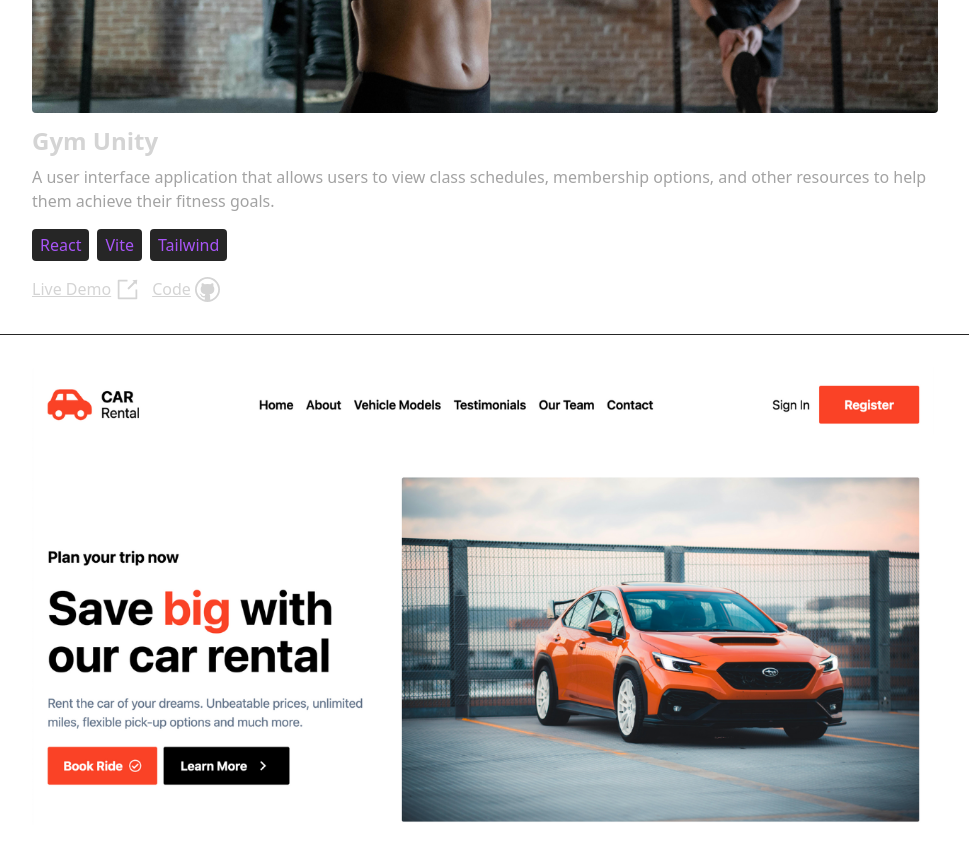
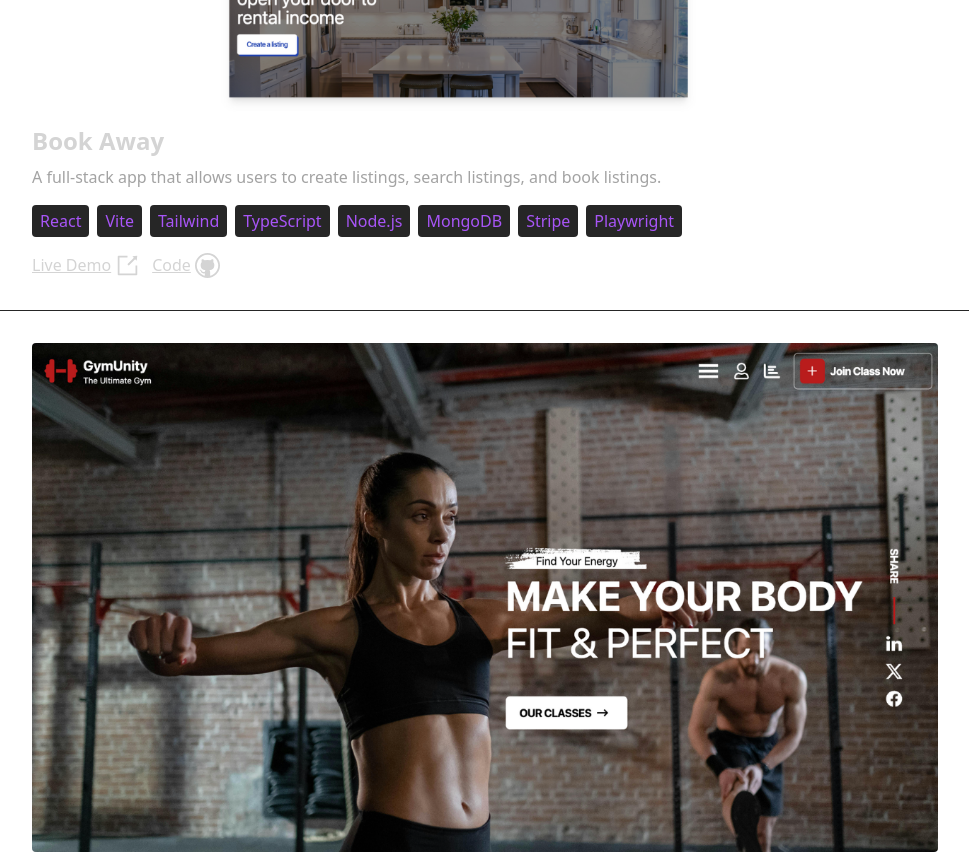
Before and after one commit to joseph-lang7/portfolio, a React (Vite) app: page / in a window 1280 px wide. Shown: the part 2480-3334 px from the top of the page, without its empty margins (155-1124 px from the left). Built offline with nearby package versions, Linux system fonts and the light colour scheme.

Commit message:
Add book away project

```diff
--- a/src/constants/index.js
+++ b/src/constants/index.js
@@ -2,6 +2,7 @@ import carRental from "/project-images/car-rental.png";
 import gymUnity from "/project-images/gym-unity.png";
 import hotel from "/project-images/hotel.png";
 import recipe from "/project-images/recipe.png";
+import bookAway from "/project-images/book-away.png";
 
 export const HERO_TEXT =
   "I am a passionate full stack engineer from California. I have honed my skills in front-end technologies like React and Next.js, as well as back-end technologies like Node.js, MySQL, and MongoDB.";
@@ -11,11 +12,29 @@ export const ABOUT_TEXT =
 
 export const PROJECTS = [
   {
+    title: "Book Away",
+    image: bookAway,
+    description:
+      "A full-stack app that allows users to create listings, search listings, and book listings.",
+    technologies: [
+      "React",
+      "Vite",
+      "Tailwind",
+      "TypeScript",
+      "Node.js",
+      "MongoDB",
+      "Stripe",
+      "Playwright",
+    ],
+    liveDemo: { title: "Live Demo", href: "https://bookaway-jl.netlify.app/" },
+    repo: { title: "Code", href: "https://github.com/joseph-lang7/Book-Away" },
+  },
+  {
     title: "Gym Unity",
     image: gymUnity,
     description:
       "A user interface application that allows users to view class schedules, membership options, and other resources to help them achieve their fitness goals.",
-    technologies: ["React", "Vite", "Tailwind"],
+    technologies: ["React", "Vite", "Tailwind", "JavaScript"],
     liveDemo: { title: "Live Demo", href: "https://gymunity-jl.netlify.app/" },
     repo: { title: "Code", href: "https://github.com/joseph-lang7/Gym-Unity" },
   },
@@ -24,7 +43,7 @@ export const PROJECTS = [
     image: carRental,
     description:
       "A user interface application that allows users to rent, search, compare, and reserve cars.",
-    technologies: ["React", "Vite", "Tailwind"],
+    technologies: ["React", "Vite", "Tailwind", "JavaScript"],
     liveDemo: { title: "Live Demo", href: "https://carrental-jl.netlify.app/" },
     repo: { title: "Code", href: "https://github.com/joseph-lang7/Car-Rental" },
   },
@@ -33,7 +52,7 @@ export const PROJECTS = [
     image: hotel,
     description:
       "A user interface application that allows users to book hotels and view hotel rooms and amenities.",
-    technologies: ["Next.js", "Tailwind"],
+    technologies: ["Next.js", "Tailwind", "JavaScript"],
     liveDemo: { title: "Live Demo", href: "https://hotel-jl.netlify.app/" },
     repo: { title: "Code", href: "https://github.com/joseph-lang7/Hotel" },
   },
@@ -42,7 +61,14 @@ export const PROJECTS = [
     image: recipe,
     description:
       "A full-stack app that allows users to log in/sign up and view, create, and save recipes.",
-    technologies: ["React", "Tailwind", "Express", "Node.js", "MongoDB"],
+    technologies: [
+      "React",
+      "Tailwind",
+      "Express",
+      "Node.js",
+      "MongoDB",
+      "JavaScript",
+    ],
     liveDemo: { title: "Live Demo", href: "https://recipe-jl.netlify.app/" },
     repo: { title: "Code", href: "https://github.com/joseph-lang7/Recipe" },
   },
```
Also changed, not shown: public/project-images/book-away.png (added).
